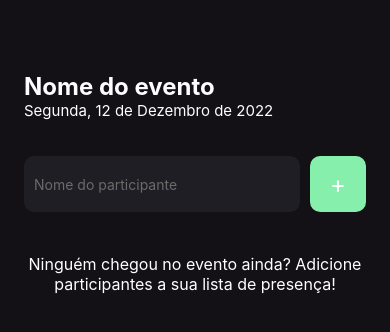
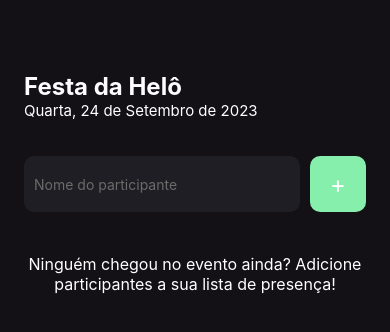
Before and after one commit to tonsn9/todolist, a React Native app: screen / in a window 390 px wide. Shown: the top 332 px of the page. Built offline with nearby package versions, Linux system fonts and the light colour scheme.

Commit message:
fix: change title todolist

```diff
--- a/src/screens/Home/index.tsx
+++ b/src/screens/Home/index.tsx
@@ -52,8 +52,8 @@ export function Home() {
   return (
     <>
       <View style={styles.container}>
-        <Text style={styles.eventName}>Nome do evento</Text>
-        <Text style={styles.eventDate}>Segunda, 12 de Dezembro de 2022 </Text>
+        <Text style={styles.eventName}>Festa da Helô</Text>
+        <Text style={styles.eventDate}>Quarta, 24 de Setembro de 2023 </Text>
         <View style={styles.form}>
           <TextInput
             style={styles.input}
```
